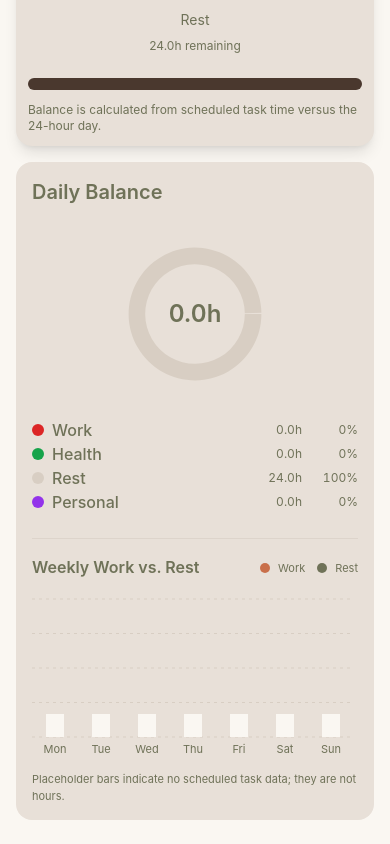
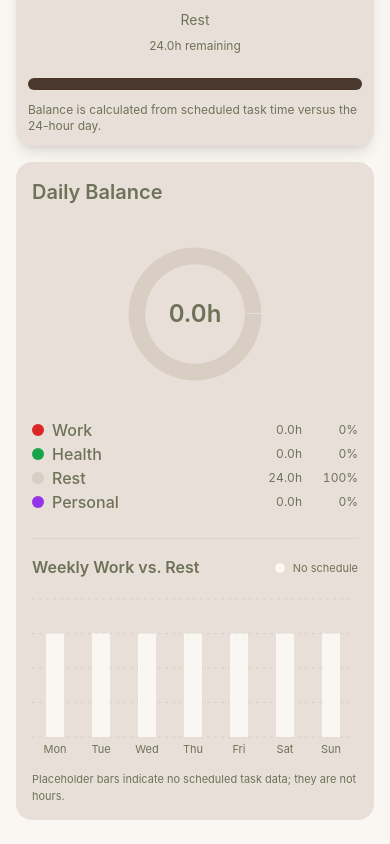
Before and after one commit to veefa/lazy-sloth, a React (Vite) app: page /productivity in a window 390 px wide. Shown: the part 837-1681 px from the top of the page. Built offline with nearby package versions, Linux system fonts and the light colour scheme.

Commit message:
Feat(productivity): add responsive task analytics dashboard

```diff
--- a/src/features/taskStore.ts
+++ b/src/features/taskStore.ts
@@ -17,9 +17,13 @@ export type Task = {
   category: Category;
   completed: boolean;
   completedAt?: string;
+  inputAt?: string;
 };
 
-export type TaskDraft = Omit<Task, "id" | "completed">;
+export type TaskDraft = Omit<
+  Task,
+  "id" | "completed" | "completedAt" | "inputAt"
+>;
 
 const storageKey = "lazy-sloth-tasks";
 let tasks: Task[] = [];
@@ -54,7 +58,12 @@ export const useTasks = () =>
   useSyncExternalStore(subscribe, getSnapshot, getSnapshot);
 
 export const addTask = (draft: TaskDraft) => {
-  const task: Task = { ...draft, id: Date.now(), completed: false };
+  const task: Task = {
+    ...draft,
+    id: Date.now(),
+    completed: false,
+    inputAt: new Date().toISOString(),
+  };
   tasks = [...tasks, task];
   notify();
   return task.id;
@@ -68,6 +77,13 @@ export const updateTask = (id: number, changes: Partial<Omit<Task, "id">>) => {
     if (changes.completed === true && !task.completedAt)
       updatedTask.completedAt = new Date().toISOString();
     if (changes.completed === false) delete updatedTask.completedAt;
+    if (
+      "name" in changes ||
+      "startHour" in changes ||
+      "endHour" in changes ||
+      "category" in changes
+    )
+      updatedTask.inputAt = new Date().toISOString();
     return updatedTask;
   });
   notify();
--- a/src/pages/ProductivityPage.tsx
+++ b/src/pages/ProductivityPage.tsx
@@ -64,15 +64,80 @@ const ProductivityPage = () => {
     }),
   );
   const daysOfWeek = ["Mon", "Tue", "Wed", "Thu", "Fri", "Sat", "Sun"];
-  const weeklyRestHours =
-    balanceHours.Personal + balanceHours.Health + balanceHours.Rest;
-  const hasWeeklySchedule = scheduledHours > 0;
-  const weeklyBalance = daysOfWeek.map((day) => ({
-    day,
-    work: hasWeeklySchedule ? balanceHours.Work : 0,
-    rest: hasWeeklySchedule ? weeklyRestHours : 0,
-    placeholder: hasWeeklySchedule ? 0 : 4,
+  const weekStart = new Date();
+  weekStart.setHours(0, 0, 0, 0);
+  weekStart.setDate(weekStart.getDate() - ((weekStart.getDay() + 6) % 7));
+  const weeklyEntries = daysOfWeek.map(() => ({
+    work: 0,
+    personal: 0,
+    health: 0,
+    scheduled: 0,
   }));
+  tasks.forEach((task) => {
+    if (!task.inputAt) return;
+    const inputDate = new Date(task.inputAt);
+    if (Number.isNaN(inputDate.getTime())) return;
+
+    const dayOffset = Math.floor(
+      (Date.UTC(
+        inputDate.getFullYear(),
+        inputDate.getMonth(),
+        inputDate.getDate(),
+      ) -
+        Date.UTC(
+          weekStart.getFullYear(),
+          weekStart.getMonth(),
+          weekStart.getDate(),
+        )) /
+        86_400_000,
+    );
+    if (dayOffset < 0 || dayOffset >= weeklyEntries.length) return;
+
+    const day = weeklyEntries[dayOffset];
+    const taskHours = durationFor(task.startHour, task.endHour);
+    day.scheduled += taskHours;
+    if (task.category === "Work") day.work += taskHours;
+    else if (task.category === "Health") day.health += taskHours;
+    else day.personal += taskHours;
+  });
+
+  const weeklyBalance = weeklyEntries.map((entry, index) => {
+    const hasSchedule = entry.scheduled > 0;
+    return {
+      day: daysOfWeek[index],
+      work: entry.work,
+      rest: hasSchedule
+        ? entry.personal +
+          entry.health +
+          Math.max(0, 24 - entry.scheduled)
+        : 0,
+      placeholder: hasSchedule ? 0 : 18,
+      hasSchedule,
+    };
+  });
+  const hasWeeklySchedule = weeklyBalance.some((day) => day.hasSchedule);
+  const weeklyWorkHours = weeklyBalance.reduce(
+    (total, day) => total + day.work,
+    0,
+  );
+  const weeklyRestHours = weeklyBalance.reduce(
+    (total, day) => total + day.rest,
+    0,
+  );
+  const weeklyHoursTotal = weeklyWorkHours + weeklyRestHours;
+  const weeklyWorkPercent = weeklyHoursTotal
+    ? Math.round((weeklyWorkHours / weeklyHoursTotal) * 100)
+    : 0;
+  const weeklyRestPercent = weeklyHoursTotal
+    ? Math.round((weeklyRestHours / weeklyHoursTotal) * 100)
+    : 0;
+  const weeklyDaySummary = weeklyBalance
+    .filter((day) => day.hasSchedule)
+    .map(
+      (day) =>
+        `${day.day}: ${day.work.toFixed(1)}h Work, ${day.rest.toFixed(1)}h Rest`,
+    )
+    .join("; ");
   const productivityScore = Math.min(
     100,
     Math.round((scheduledHours / 24) * 100),
@@ -337,13 +402,15 @@ const ProductivityPage = () => {
                     Weekly Work vs. Rest
                   </h3>
                   <div className="flex gap-3 text-[11px] sm:gap-4 sm:text-xs">
+                    {hasWeeklySchedule ? (
+                      <>
                         <span className="inline-flex items-center gap-2">
                           <span
                             className="h-2.5 w-2.5 rounded-full"
                             style={{ backgroundColor: weeklyColors.work }}
                             aria-hidden="true"
                           />
-                      Work
+                          Work {weeklyWorkPercent}%
                         </span>
                         <span className="inline-flex items-center gap-2">
                           <span
@@ -351,8 +418,19 @@ const ProductivityPage = () => {
                             style={{ backgroundColor: weeklyColors.rest }}
                             aria-hidden="true"
                           />
-                      Rest
+                          Rest {weeklyRestPercent}%
                         </span>
+                      </>
+                    ) : (
+                      <span className="inline-flex items-center gap-2">
+                        <span
+                          className="h-2.5 w-2.5 rounded-full"
+                          style={{ backgroundColor: weeklyColors.empty }}
+                          aria-hidden="true"
+                        />
+                        No schedule
+                      </span>
+                    )}
                   </div>
                 </div>
                 <div
@@ -360,7 +438,7 @@ const ProductivityPage = () => {
                   role="img"
                   aria-label={
                     hasWeeklySchedule
-                      ? `Weekly Work vs. Rest. The same daily schedule repeats Monday through Sunday: ${balanceHours.Work.toFixed(1)} work hours and ${weeklyRestHours.toFixed(1)} rest hours per day, including Personal, Health, and unscheduled sleep time.`
+                      ? `Weekly Work vs. Rest by task input day: ${weeklyDaySummary}. Rest combines Personal, Health, and unscheduled sleep time.`
                       : "Weekly Work vs. Rest chart. Placeholder bars for Monday through Sunday; no scheduled task data is available."
                   }>
                   <ResponsiveContainer width="100%" height="100%">
@@ -382,22 +460,33 @@ const ProductivityPage = () => {
                         axisLine={false}
                       />
                       <YAxis hide domain={[0, 24]} />
-                      {hasWeeklySchedule && (
                       <Tooltip
-                          formatter={(value) => `${Number(value).toFixed(1)}h`}
-                          contentStyle={{
-                            backgroundColor: isNight ? "#4a382e" : "#faf7f2",
-                            borderColor: isNight ? "#d8cec3" : "#8a7e73",
-                            borderRadius: 6,
+                        content={({ active, payload, label }) => {
+                          const entries =
+                            payload?.filter(
+                              (entry) =>
+                                entry.dataKey !== "placeholder" &&
+                                Number(entry.value) > 0,
+                            ) ?? [];
+                          if (!active || entries.length === 0) return null;
+
+                          return (
+                            <div
+                              className={`rounded-md border px-3 py-2 text-xs shadow ${isNight ? "border-warm-taupe bg-coffee text-warm-ivory" : "border-taupe-dark bg-warm-ivory text-olive"}`}>
+                              <p className="mb-1 font-semibold">{label}</p>
+                              {entries.map((entry) => (
+                                <p key={String(entry.name)}>
+                                  {entry.name}: {Number(entry.value).toFixed(1)}h
+                                </p>
+                              ))}
+                            </div>
+                          );
                         }}
                         cursor={{
                           fill: isNight ? "#8a7e73" : "#e8e0d8",
                           opacity: 0.35,
                         }}
                       />
-                      )}
-                      {hasWeeklySchedule ? (
-                        <>
                       <Bar
                         dataKey="work"
                         name="Work"
@@ -413,23 +502,21 @@ const ProductivityPage = () => {
                         stackId="daily-hours"
                         radius={[3, 3, 0, 0]}
                       />
-                        </>
-                      ) : (
                       <Bar
                         dataKey="placeholder"
                         name="No schedule"
                         fill={weeklyColors.empty}
                         barSize={18}
+                        stackId="daily-hours"
                         isAnimationActive={false}
                       />
-                      )}
                     </BarChart>
                   </ResponsiveContainer>
                 </div>
                 <p
                   className={`mt-1 text-[11px] sm:text-xs ${isNight ? "text-warm-taupe" : "text-olive"}`}>
                   {hasWeeklySchedule
-                    ? "Repeats your daily schedule. Rest combines Personal, Health, and unscheduled sleep time."
+                    ? "Bars appear on the day task data was entered. Rest combines Personal, Health, and unscheduled sleep time."
                     : "Placeholder bars indicate no scheduled task data; they are not hours."}
                 </p>
               </div>
```
Lines whose indentation alone changed are shown as unchanged.
